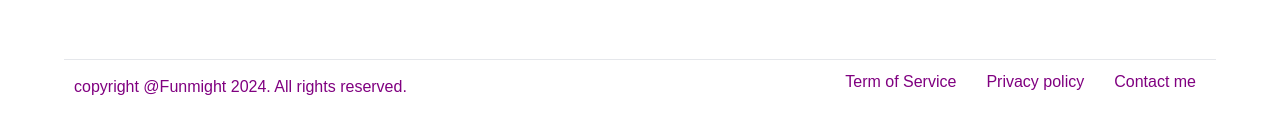
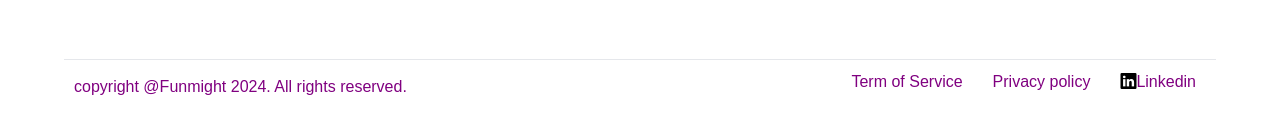
Before and after one commit to Funmight44/my-portfolio, a React (Create React App) app: page / in a window 1280 px wide. Shown: the part 792-923 px from the top of the page. Built offline with nearby package versions, Linux system fonts and the light colour scheme.

Commit message:
update buttons

```diff
--- a/src/components/footer.js
+++ b/src/components/footer.js
@@ -1,5 +1,5 @@
 // import logo from "../BG-img/logo.png"
-// import { Link } from "react-router-dom";
+import { Link } from "react-router-dom";
 
 const Footer = () => {
     return (
@@ -24,7 +24,7 @@ const Footer = () => {
                 <div className="bottom-right">
                     <p>Term of Service </p>
                     <p>Privacy policy</p>
-                    <p>Contact me</p>
+                    <Link to="https://www.linkedin.com/in/akano-funmilayo44"><p> <i class="bi bi-linkedin"></i>Linkedin</p></Link>
                 </div>
             </div>
         </footer>
--- a/src/pages/hero.js
+++ b/src/pages/hero.js
@@ -16,7 +16,8 @@ const Hero = () => {
                 </p>
                 <div className="hero-action">
                     <Link to="/contact"><p className="hero-connect">Contact me</p></Link>
-                    <p className="hero-resume">my resume</p>
+                    <a href="/resume.pdf" target="_blank" rel="noopener noreferrer">
+                    <p className="hero-resume">my resume</p></a>
                 </div>
         </section>
      );
```
Also changed, not shown: 1 other file (tests, documents, lock files or other folders).
